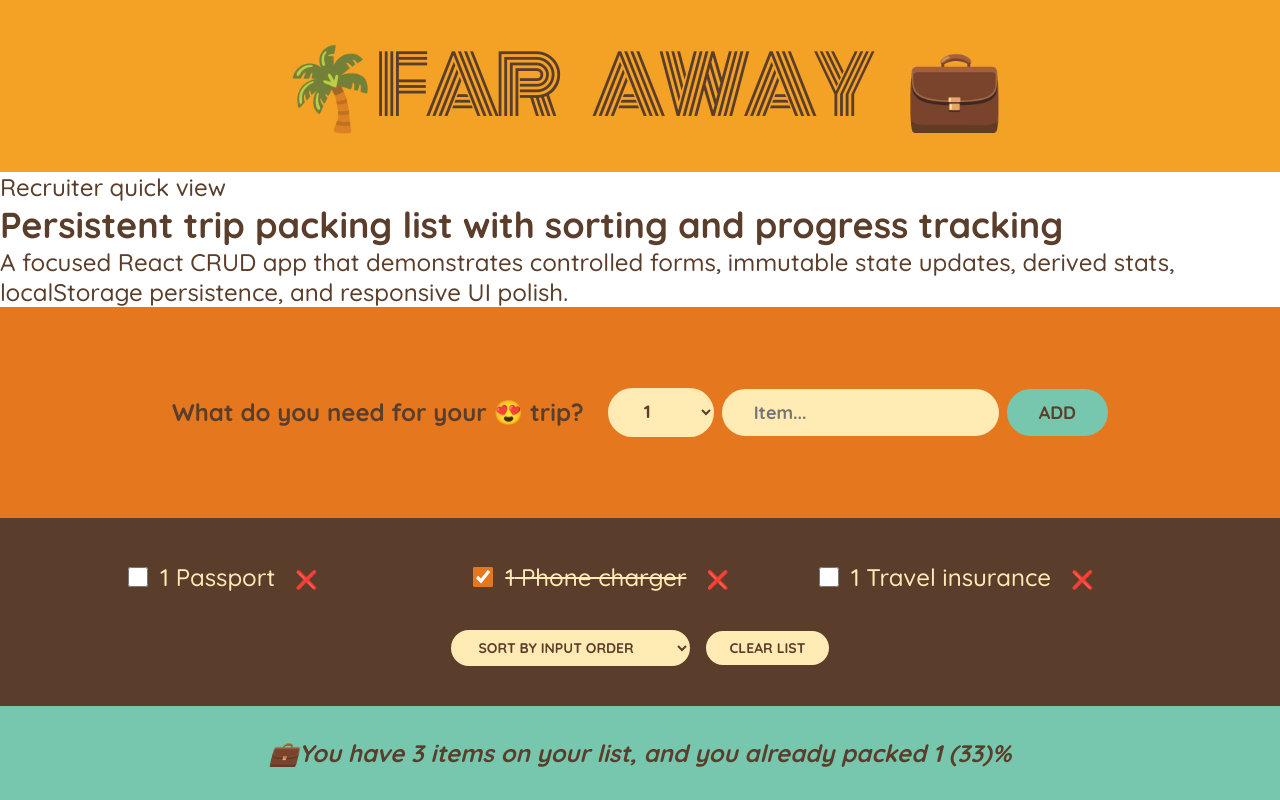
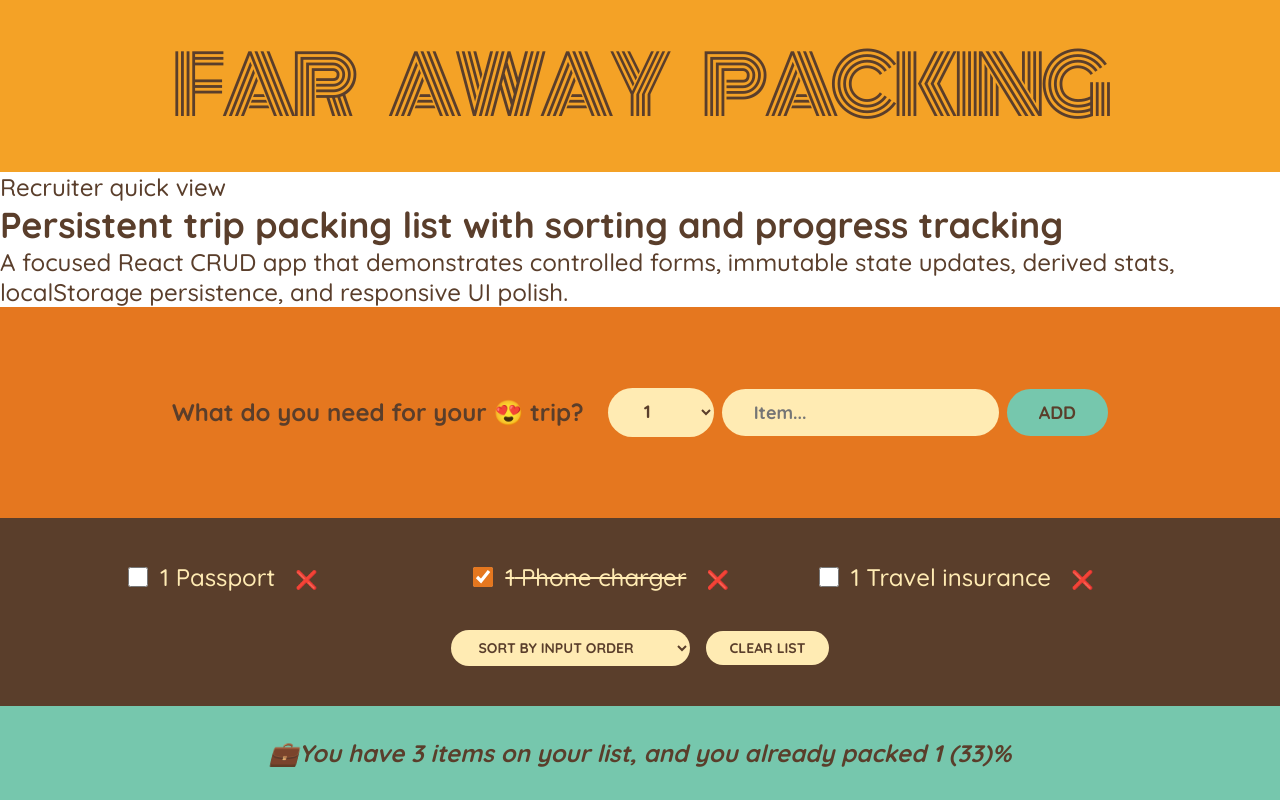
Before and after one commit to advin8546/travel-list, a React (Create React App) app: page / in a window 1280 px wide. Built offline with nearby package versions, Linux system fonts and the light colour scheme.

Commit message:
Polish travel list title

```diff
--- a/src/Components/Logo.js
+++ b/src/Components/Logo.js
@@ -1,3 +1,3 @@
 export default function Logo() {
-  return <h1>🌴Far away 💼</h1>;
+  return <h1>Far Away Packing</h1>;
 }
```
